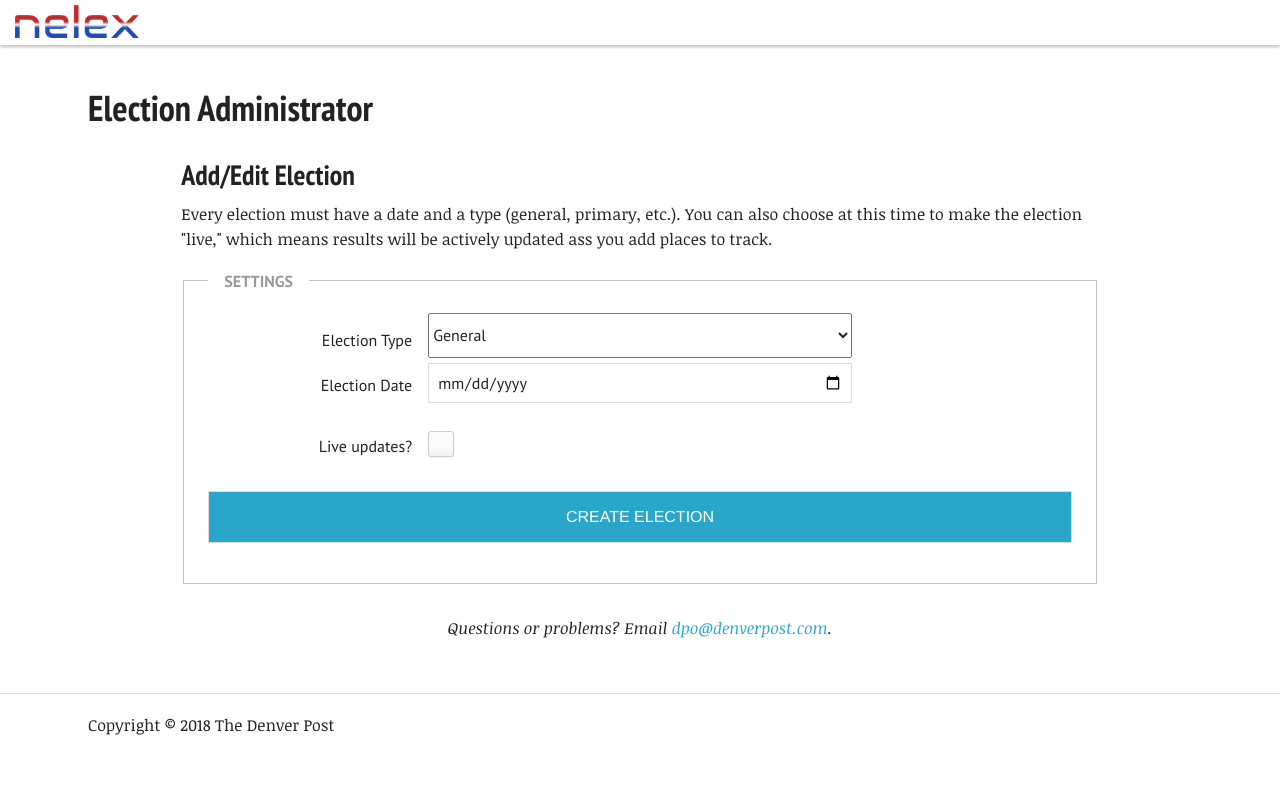
After one commit to denverpost/nelex, a PHP site: page /election_edit.php in a window 1280 px wide. The commit adds this page. Run offline with PHP 8.4, Linux system fonts and the light colour scheme.

Commit message:
Convert json form and functionality well along; moved everything for admin intol /control

```diff
--- /dev/null
+++ b/control/election_edit.php
@@ -0,0 +1,144 @@
+<?php
+
+require_once './functions.php';
+
+if (isset($_POST['election_date'])) {
+  $election['date'] = (isset($_POST['election_date'])) ? strtotime($_POST['election_date']) : false;
+  $election['type'] = (in_array($_POST['election_type'], array('G','P','S','R'))) ? $_POST['election_type'] : false;
+  $election['live'] = (isset($_POST['election_live']) && $_POST['election_live'] == 'on') ? true : false;
+  var_dump($election);
+  die;
+  //header("Refresh:0");
+}
+
+
+?>
+<!DOCTYPE html>
+<html class="no-js" lang="en">
+  <head>
+    <meta charset="utf-8">
+    <meta name="viewport" content="width=device-width, initial-scale=1.0" />
+    <title>Add New Election - Denver Post nelex</title>
+    <meta name="robots" content="noindex, nofollow" />
+    <meta name="language" content="en, sv" />
+    <meta name="Copyright" content="Copyright &copy; The Denver Post." />
+
+    <!-- STYLE SHEETS -->
+    <link rel="stylesheet" href="./css/foundation.min.css" />
+    <link rel="stylesheet" href="./css/normalize.min.css" />
+    <link rel="stylesheet" href="./css/style.css" />
+
+    <link rel="shortcut icon" href="//plus.denverpost.com/favicon.ico" type="image/x-icon" />
+
+    <link href='https://fonts.googleapis.com/css?family=Noticia+Text:400,700,400italic,700italic|PT+Sans:400,700,400italic,700italic|PT+Sans+Narrow:400,700' rel='stylesheet' type='text/css'>
+
+    <!-- SCRIPTS -->
+    <script src="./js/jquery.min.js"></script>
+    <script src="./js/modernizr.min.js"></script>
+  </head>
+  <body>
+
+
+    <section id="header">
+      <!-- NAVIGATION BAR -->
+      <div id="top-bar-margin" class="sticky">
+        <nav class="top-bar" data-topbar role="navigation">
+          <ul class="title-area">
+            <li class="name">
+              <a href="./"><img src="./nelex-logo.png" alt="nelex logo" class="nav-logo"></a>
+            </li>
+          </ul></nav>
+      </div> <!-- Closes top-bar-margin -->
+
+    <!-- SOCIAL MEDIA BUTTONS -->
+    <div id="footer-whole">
+      <div class="row">
+        <div class="large-9 medium-9 small-12 columns">
+          <h1>Election Administrator</h1>
+        </div>
+    </div>
+  </section>
+
+    <div class="row">
+      <div class="Large-8 large-centered medium-10 medium-centered columns">
+        <h2>Add/Edit Election</h2>
+          <p>Every election must have a date and a type (general, primary, etc.). You can also choose at this time to make the election "live," which means results will be actively updated ass you add places to track.</p>
+      </div>
+    </div>
+
+    <section id="submit-form">
+      <p id="form-messages" class="alert-box success radius text-center" style="display:none;"></p>
+      <form id="ajax-submit" method="post" enctype="multipart/form-data">
+        <div id="theforms" class="row">
+          <div class="Large-8 large-centered medium-10 medium-centered columns">
+            <fieldset>
+              <legend>Settings</legend>
+              <div class="row">
+                <div class="large-2 large-push-1 columns">
+                  <label for="title">Election Type</label>
+                </div>
+                <div class="large-6 large-pull-3 columns">
+                  <select tabindex="1" name="election_type" id="election_type" required>
+                    <option value="G" selected>General</option>
+                    <option value="P">Primary</option>
+                    <option value="S">Special</option>
+                    <option value="R">Runoff</option>
+                  </select>
+                </div>
+              </div>
+              <div class="row">
+                <div class="large-2 large-push-1 columns">
+                  <label for="desc">Election Date</label>
+                </div>
+                <div class="large-6 large-pull-3 columns">
+                  <input type="date" tabindex="2" name="election_date" id="election_date" required />
+                </div>
+              </div>
+              <div class="row">
+                <div class="large-2 large-push-1 columns">
+                  <label for="election_live">Live updates?</label>
+                </div>
+                <div class="large-6 large-pull-3 columns">
+                  <div class="row">
+                    <div class="large-1 columns">
+                      <input type="checkbox" tabindex="3" name="election_live" id="election_live" />
+                    </div>
+                  </div>
+                </div>
+              </div>
+
+              <div class="row">
+                <div class="large-12 columns text-center">
+                  <input type="submit" tabindex="4" class="button large-12 columns" style="margin-top:2em;padding:1em 2em" value="CREATE ELECTION" />
+                </div>
+              </div>
+            </fieldset>
+          </div>
+        </div>
+    </form>
+    </section>
+
+    <div class="row">
+      <div class="large-10 large-centered medium-10 medium-centered columns">
+      <p class="text-center" style="margin:2em 0;"><em>Questions or problems? Email <a href="mailto:dpo@denverpost.com?subject=NELEX%20PROBLEM%20add%20new%20election">dpo@denverpost.com</a>.</em></p>
+      </div>
+    </div>
+
+    <hr>
+
+    <!-- FOOTER SOCIAL MEDIA BUTTONS -->
+    <div id="footer-whole">
+      <div class="row">
+        <div class="large-12 medium-12 columns">
+          <p class="left">Copyright &copy; 2018 The Denver Post</p>
+        </div>
+      </div>
+    </div>
+
+    <script src="./js/foundation.min.js"></script>
+    <script>
+      $(document).foundation();
+    </script>
+    </script>
+  </body>
+</html>
--- a/functions.php
+++ b/control/functions.php
@@ -5,6 +5,19 @@ date_default_timezone_set('America/Denver');
 if (!function_exists('get_config')) {
     function get_config() {
         return json_decode(file_get_contents('config.json'),true);
+    }
+}
+
+/**
+ * Remove a sub-string, only if it as the end of the parent string
+ */
+if (!function_exists('remove_if_trailing')) {
+    function remove_if_trailing($haystack, $needle) {
+        $needle_position = strlen($needle) * -1;
+        if (substr($haystack, $needle_position) == $needle) {
+             $haystack = substr($haystack, 0, $needle_position);
+        }
+        return $haystack;
     }
 }
 
```
Also changed, not shown: control/convert.php (renamed from election_edit.php, +61 -26 lines), control/create-tables.sql (renamed from create-tables.sql), control/css/foundation.min.css (renamed from css/foundation.min.css), control/css/normalize.min.css (renamed from css/normalize.min.css), control/css/style.css (renamed from css/style.css), control/js/foundation.min.js (renamed from js/foundation.min.js), control/js/jquery.min.js (renamed from js/jquery.min.js), control/js/modernizr.min.js (renamed from js/modernizr.min.js), control/nelex-logo.png (renamed from nelex-logo.png), control/nelex.db (renamed from nelex.db), control/table-defs.sql (renamed from table-defs.sql), 2 other files.
